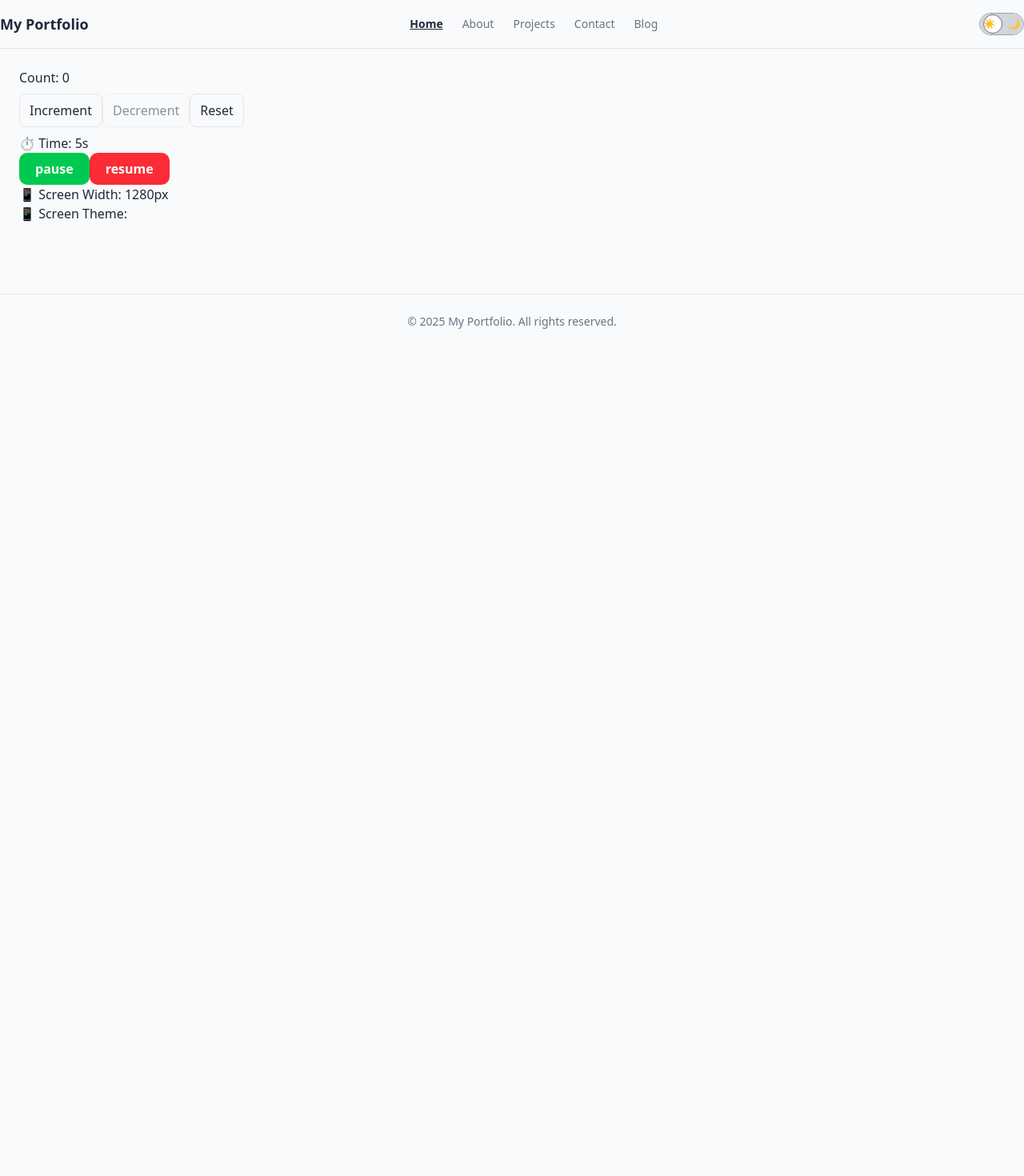
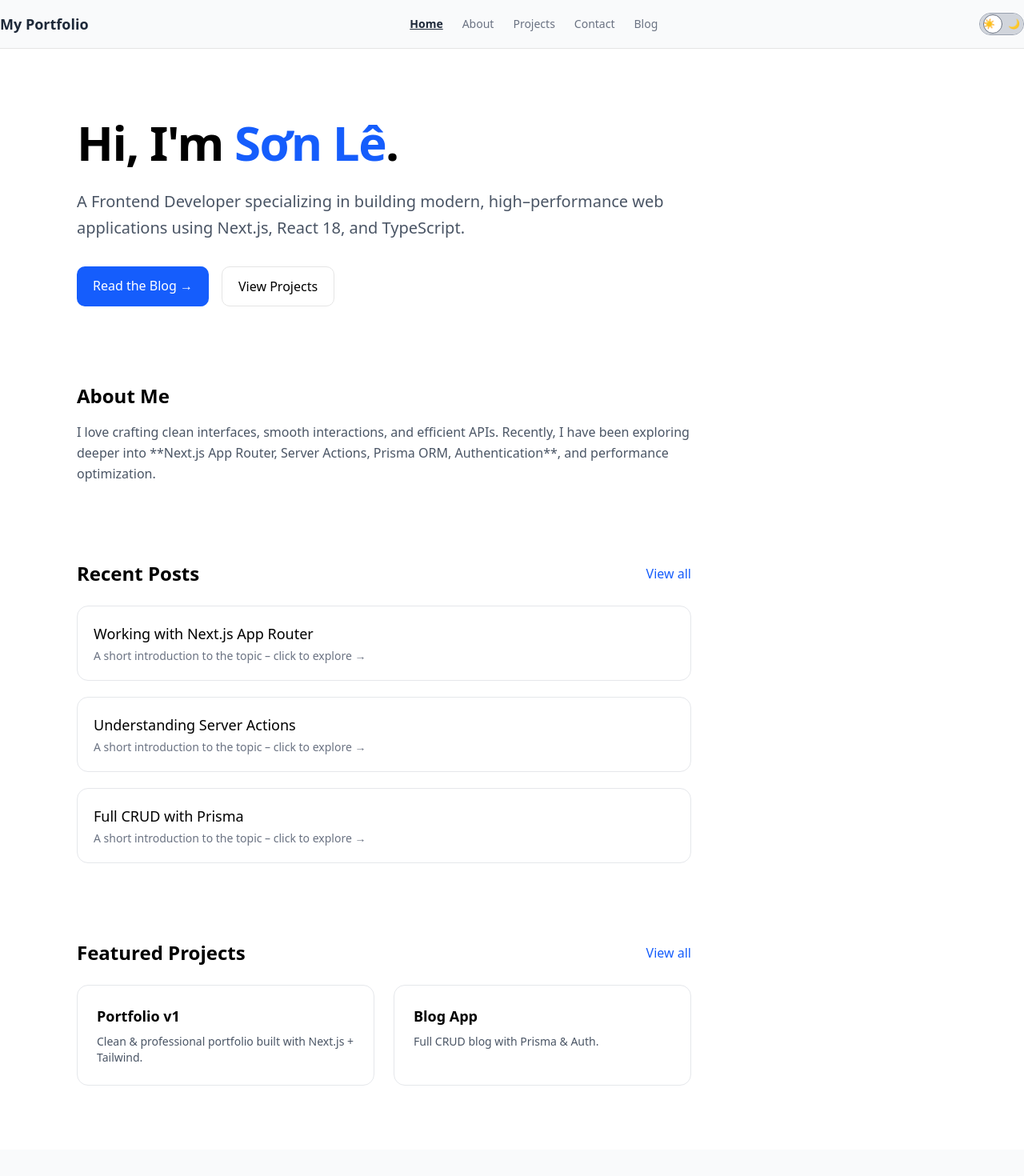
Before and after one commit to hoamiz/my-portfolio, a Next.js app: page / in a window 1280 px wide. Shown: the top 1470 px of the page at 80% size. Before the commit the page ends 800 px from the top, so only its background shows below. Built offline with nearby package versions, Linux system fonts and the light colour scheme.

Commit message:
date 23: add HomePage and AboutPage

```diff
--- a/app/about/page.tsx
+++ b/app/about/page.tsx
@@ -1,19 +1,112 @@
-import Link from "next/link";
-import Button from "@/components/ui/Button";
+import Image from "next/image";
 
 export default function AboutPage() {
   return (
-    <main className="flex flex-col items-center justify-center h-screen">
-      <h1 className="text-3xl font-bold">About Page</h1>
-      <p className="mt-2 text-gray-600">This is the About page.</p>
-      <Button variant="primary">Đọc thêm</Button>
-      <Button variant="secondary">Hủy</Button>
-      <Link
-        href="/"
-        className="px-4 py-2 rounded bg-green-500 text-white hover:bg-green-600"
-      >
-        Go back to HomePage
-      </Link>
-    </main>
+    <section className="min-h-screen px-6 py-24 max-w-5xl mx-auto text-foreground">
+      {/* Hero */}
+      <div className="flex flex-col md:flex-row items-center gap-10">
+        <Image
+          src="/avatar.jpg"
+          alt="Le Son Avatar"
+          width={180}
+          height={180}
+          className="rounded-full shadow-xl border border-border"
+        />
+
+        <div>
+          <h1 className="text-4xl font-bold mb-3">Lê Sơn</h1>
+          <p className="text-xl opacity-80 mb-3">Frontend Developer • React • TypeScript</p>
+          <p className="max-w-xl opacity-80 leading-relaxed">
+            I’m a Frontend Developer specializing in building fast, scalable, and
+            user‑centered interfaces. Currently working on Razer Synapse 4,
+            delivering high‑quality UI, performance improvements, and leading a UI
+            sub‑team. Passionate about clean architecture, modern tooling, and
+            delivering polished user experience.
+          </p>
+        </div>
+      </div>
+
+      {/* Skills */}
+      <div className="mt-20">
+        <h2 className="text-2xl font-semibold mb-6">Tech Stack</h2>
+        <div className="grid grid-cols-2 sm:grid-cols-3 md:grid-cols-3 gap-4">
+          {[
+            "React",
+            "Next.js",
+            "TypeScript",
+            "JavaScript ES6+",
+            "SCSS",
+            "REST API",
+            "Redux",
+            "Git",
+            "Jira",
+          ].map((item) => (
+            <div
+              key={item}
+              className="border border-border bg-card px-4 py-3 rounded-xl text-center shadow-sm hover:shadow-md transition-all"
+            >
+              {item}
+            </div>
+          ))}
+        </div>
+      </div>
+
+      {/* Experience */}
+      <div className="mt-20">
+        <h2 className="text-2xl font-semibold mb-6">Experience</h2>
+        <div className="space-y-10 border-l border-border pl-6">
+          {/* Job 1 */}
+          <div className="relative">
+            <div className="absolute -left-[13px] top-1 w-3 h-3 rounded-full bg-primary"></div>
+            <h3 className="text-xl font-semibold">Frontend Developer — S3 Corporation</h3>
+            <p className="opacity-70 text-sm mb-2">2020 — Present</p>
+            <p className="opacity-80 leading-relaxed mb-2">
+              Building UI for Razer Synapse 4, a cross-platform configuration
+              software used globally. Creating new features, optimizing
+              performance, fixing bugs, and collaborating with international UI/UX
+              teams.
+            </p>
+            <ul className="list-disc list-inside opacity-80 space-y-1">
+              <li>Lead a team of 4 frontend developers</li>
+              <li>Implement new UI features with React & TypeScript</li>
+              <li>Improve maintainability and structure of core modules</li>
+              <li>Debug UI & middleware logic</li>
+              <li>Collaborate with designers, QA, backend, and PM</li>
+            </ul>
+          </div>
+
+          {/* Job 2 */}
+          <div className="relative">
+            <div className="absolute -left-[13px] top-1 w-3 h-3 rounded-full bg-primary"></div>
+            <h3 className="text-xl font-semibold">Frontend Intern — FIT</h3>
+            <p className="opacity-70 text-sm mb-2">2019</p>
+            <p className="opacity-80 leading-relaxed">
+              Researched ReactJS, built demo apps to support team development,
+              and learned fundamentals of frontend architecture.
+            </p>
+          </div>
+        </div>
+      </div>
+
+      {/* Education */}
+      <div className="mt-20">
+        <h2 className="text-2xl font-semibold mb-3">Education</h2>
+        <p className="opacity-80 leading-relaxed">
+          <span className="font-semibold">University of Information and Technology (UIT)</span> —
+          Bachelor's Degree in Computer Network & Communication (2015–2020)
+        </p>
+      </div>
+
+      {/* Contact */}
+      <div className="mt-20 border border-border p-6 rounded-xl bg-card shadow-sm">
+        <h2 className="text-2xl font-semibold mb-3">Get in Touch</h2>
+        <p className="opacity-80 mb-4">Feel free to reach out for collaboration or opportunities.</p>
+        <div className="space-y-1">
+          <p>Email: <span className="font-medium">leson11081997@gmail.com</span></p>
+          <p>Location: Biên Hòa, Đồng Nai</p>
+          <p>English: TOEIC 715</p>
+        </div>
+      </div>
+    </section>
   );
 }
--- a/app/blog/[slug]/page.tsx
+++ b/app/blog/[slug]/page.tsx
@@ -17,8 +17,10 @@ export default async function BlogDetailPage({ params }: Props) {
     }
     return (
         <article className="max-w-3xl mx-auto py-12">
-            <EditPostButton post={post} />
-            <DeletePostButton post={post} />
+            <div className="flex gap-2 mb-6">
+                <EditPostButton post={post} />
+                <DeletePostButton post={post} />
+            </div>
             <h1 className="text-4xl font-bold mb-6">{post.title}</h1>
             <p className="text-gray-500 text-sm mb-4">
                 {new Date(post.createdAt).toLocaleDateString()}
--- a/app/blog/page.tsx
+++ b/app/blog/page.tsx
@@ -11,7 +11,10 @@ export default async function BlogPage() {
         <h1 className="text-3xl font-bold">Blog</h1>
         <AddPostButton />
       </div>
-
+      {posts.length === 0 &&
+        <div className="text-xl text-gray-500 dark:text-gray-400">
+          Chưa có bài viết nào.
+        </div>}
       {posts.map(post => (
         <div key={post.id} className="block p-4   hover:rounded-md hover:bg-gray-50 dark:hover:bg-gray-800 cursor-pointer"
         ><a
--- a/app/page.tsx
+++ b/app/page.tsx
@@ -1,13 +1,133 @@
-import Counter from "@/components/Counter";
-import ScreenInfo from "@/components/ScreenInfo";
-import Timer from "@/components/Timer";
+"use client";
 
-export default function Page() {
+import Link from "next/link";
+import { motion } from "framer-motion";
+
+export default function HomePage() {
   return (
-    <main className="p-6">
-      <Counter />
-      <Timer />
-      <ScreenInfo />
-    </main>
+    <div className="min-h-screen px-6 md:px-12 lg:px-24 py-20
+      bg-white text-black
+      dark:bg-gray-950 dark:text-gray-100 transition-colors">
+
+      {/* HERO */}
+      <motion.section
+        initial={{ opacity: 0, y: 20 }}
+        animate={{ opacity: 1, y: 0 }}
+        transition={{ duration: 0.5 }}
+        className="max-w-3xl"
+      >
+        <h1 className="text-4xl md:text-6xl font-bold leading-tight tracking-tight">
+          Hi, I'm <span className="text-blue-600">Sơn Lê</span>.
+        </h1>
+
+        <p className="mt-5 text-gray-600 dark:text-gray-300 text-xl leading-relaxed">
+          A Frontend Developer specializing in building modern, high–performance
+          web applications using <span className="font-medium">Next.js</span>,
+          <span className="font-medium"> React 18</span>, and
+          <span className="font-medium"> TypeScript</span>.
+        </p>
+
+        <div className="mt-8 flex gap-4">
+          <Link
+            href="/blog"
+            className="px-5 py-3 bg-blue-600 text-white rounded-lg hover:bg-blue-700 transition active:scale-95"
+          >
+            Read the Blog →
+          </Link>
+          <Link
+            href="/projects"
+            className="px-5 py-3 border rounded-lg hover:bg-gray-100
+              dark:hover:bg-gray-900 dark:border-gray-700 transition active:scale-95"
+          >
+            View Projects
+          </Link>
+        </div>
+      </motion.section>
+
+      {/* ABOUT */}
+      <motion.section
+        initial={{ opacity: 0 }}
+        animate={{ opacity: 1 }}
+        transition={{ delay: 0.3, duration: 0.6 }}
+        className="mt-24 max-w-3xl"
+      >
+        <h2 className="text-2xl font-semibold mb-4">About Me</h2>
+        <p className="text-gray-600 dark:text-gray-300 leading-relaxed">
+          I love crafting clean interfaces, smooth interactions, and efficient
+          APIs. Recently, I have been exploring deeper into **Next.js App Router,
+          Server Actions, Prisma ORM, Authentication**, and performance optimization.
+        </p>
+      </motion.section>
+
+      {/* RECENT POSTS */}
+      <motion.section
+        initial={{ opacity: 0 }}
+        animate={{ opacity: 1 }}
+        transition={{ delay: 0.45, duration: 0.6 }}
+        className="mt-24"
+      >
+        <div className="flex items-center justify-between max-w-3xl">
+          <h2 className="text-2xl font-semibold">Recent Posts</h2>
+          <Link href="/blog" className="text-blue-600 hover:underline">
+            View all
+          </Link>
+        </div>
+
+        <div className="mt-6 space-y-5 max-w-3xl">
+          {["Working with Next.js App Router", "Understanding Server Actions", "Full CRUD with Prisma"].map(
+            (title, i) => (
+              <div
+                key={i}
+                className="p-5 border rounded-xl hover:shadow-md transition
+                  bg-white dark:bg-gray-900
+                  border-gray-200 dark:border-gray-800"
+              >
+                <h3 className="font-medium text-lg">{title}</h3>
+                <p className="text-gray-500 dark:text-gray-400 text-sm mt-1">
+                  A short introduction to the topic – click to explore →
+                </p>
+              </div>
+            )
+          )}
+        </div>
+      </motion.section>
+
+      {/* PROJECTS */}
+      <motion.section
+        initial={{ opacity: 0 }}
+        animate={{ opacity: 1 }}
+        transition={{ delay: 0.6, duration: 0.6 }}
+        className="mt-24"
+      >
+        <div className="flex items-center justify-between max-w-3xl">
+          <h2 className="text-2xl font-semibold">Featured Projects</h2>
+          <Link href="/projects" className="text-blue-600 hover:underline">
+            View all
+          </Link>
+        </div>
+
+        <div className="grid mt-6 gap-6 max-w-3xl sm:grid-cols-2">
+          <ProjectCard
+            title="Portfolio v1"
+            desc="Clean & professional portfolio built with Next.js + Tailwind."
+          />
+          <ProjectCard
+            title="Blog App"
+            desc="Full CRUD blog with Prisma & Auth."
+          />
+        </div>
+      </motion.section>
+    </div>
   );
 }
+
+function ProjectCard({ title, desc }: { title: string; desc: string }) {
+  return (
+    <div className="p-6 border rounded-xl hover:shadow-lg transition
+      bg-white dark:bg-gray-900
+      border-gray-200 dark:border-gray-800">
+      <h3 className="font-semibold text-lg">{title}</h3>
+      <p className="mt-2 text-gray-600 dark:text-gray-400 text-sm">{desc}</p>
+    </div>
+  );
+}
--- a/components/DeletePostButton.tsx
+++ b/components/DeletePostButton.tsx
@@ -4,7 +4,7 @@
 import { useEffect, useState } from "react";
 import { Dialog, DialogContent, DialogHeader, DialogTitle, DialogTrigger } from "@/components/ui/dialog";
 
-import { deletePost, updatePost } from "@/app/blog/actions";
+import { deletePost } from "@/app/blog/actions";
 
 export type Post = {
     id?: number;
@@ -29,7 +29,7 @@ export default function DeletePostButton({ post }: { post: Post }) {
     }
     return (
         <Dialog open={isDelete} onOpenChange={setIsDelete}>
-            <DialogTrigger className="px-4 py-2 bg-red-600 text-white rounded-md hover:bg-red-700">
+            <DialogTrigger className="px-4 py-2 bg-red-600 text-white rounded-md hover:bg-red-900 transition-colors cursor-pointer">
                 Delete Post
             </DialogTrigger>
             <DialogContent >
--- a/components/EditPostButton.tsx
+++ b/components/EditPostButton.tsx
@@ -29,7 +29,7 @@ export default function EditPostButton({ post }: { post: Post }) {
 
     return (
         <Dialog open={open} onOpenChange={setOpen}>
-            <DialogTrigger className="px-4 py-2 bg-blue-600 text-white rounded-md hover:bg-blue-700">
+            <DialogTrigger className="px-4 py-2 bg-blue-600 text-white rounded-md hover:bg-blue-700 transition-colors cursor-pointer">
                 Edit Post
             </DialogTrigger>
             <DialogContent >
--- a/package.json
+++ b/package.json
@@ -24,6 +24,7 @@
     "@tailwindcss/typography": "^0.5.19",
     "class-variance-authority": "^0.7.1",
     "clsx": "^2.1.1",
+    "framer-motion": "^12.23.25",
     "gray-matter": "^2.0.1",
     "lucide-react": "^0.554.0",
     "next": "15.5.4",
```
Also changed, not shown: app/blog/actions.ts (+18 -0 lines), 2 other files (tests, documents, lock files or other folders).
